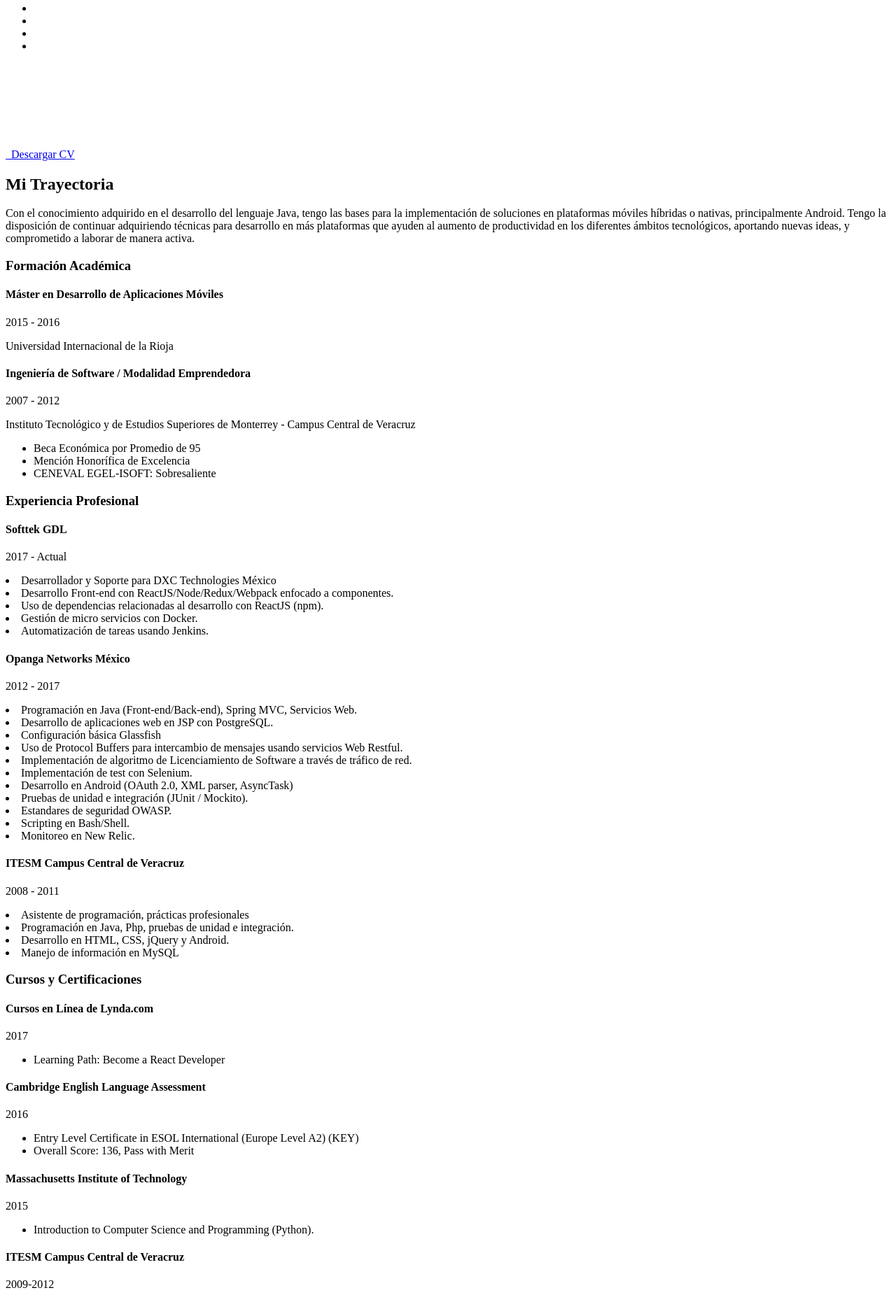
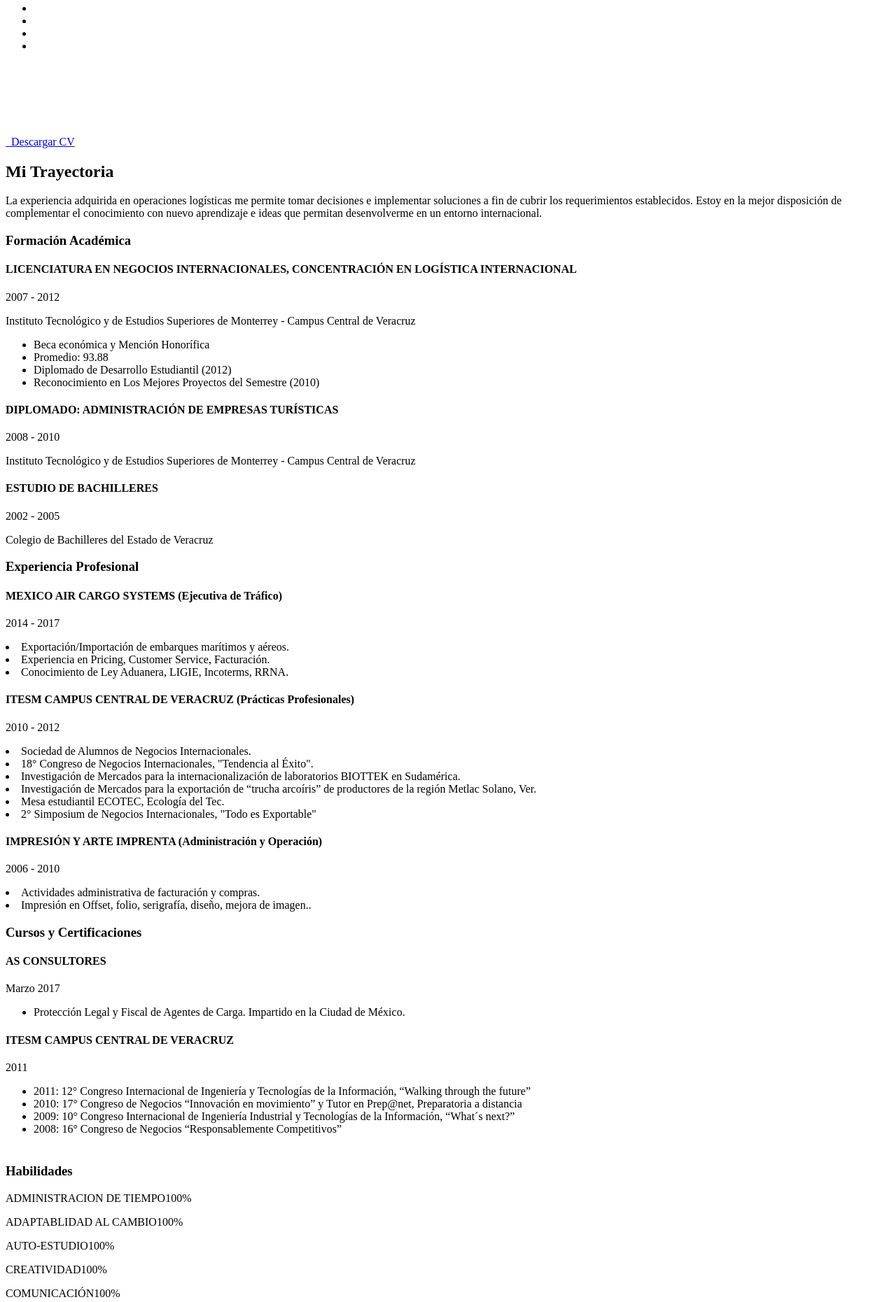
Before and after one commit to carloshglez/website, a React app: page / in a window 1280 px wide. Shown: the part 880-2741 px from the top of the page at 70% size. Built offline with nearby package versions, Linux system fonts and the light colour scheme; the HTML template or start-up script is replaced by a standard one.

Commit message:
ES content added

```diff
--- a/src/components/Resume/SkillsInfo.js
+++ b/src/components/Resume/SkillsInfo.js
@@ -35,7 +35,7 @@ export default class SkillsInfo extends React.Component {
                     <div className="col-xs-10 col-xs-offset-1 col-sm-5 col-sm-offset-1">
                         {newSortedTools[0]}
                     </div>
-                    <div className="col-xs-10 col-xs-offset-1 col-sm-5 col-sm-offset-1">
+                    <div className="col-xs-10 col-xs-offset-1 col-sm-5 col-sm-offset-1" style={{marginLeft: 30}}>
                         {newSortedTools[1]}
                     </div>
                 </div>
--- a/src/initialStateES.json
+++ b/src/initialStateES.json
@@ -1,20 +1,20 @@
 {
     "-": "-",
-    "name": "Carlos Horacio González Gordillo",
-    "mainHeader": "Ingeniero en Tecnologías Computacionales",
-    "subHeader": "Concentración en Ingeniería de Software",
+    "name": "Flor Karina Cortés Ramírez",
+    "mainHeader": "Licenciada en Negocios Internacionales",
+    "subHeader": "Concentración en Logística Internacional",
     "legalUrl": "http://creativecommons.org/licenses/by-nc-sa/3.0/",
     "legalLabel": "2018 - karinacortes",
     "contactInfo": {
         "title": "Contacto",
-        "phone": "+52 (811) 011 36 21",
-        "phoneLink": "tel:+528110113621",
-        "email": "carlos_3349@hotmail.com",
-        "emailLink": "mailto:carlos_3349@hotmail.com",
-        "linkedin": "https://mx.linkedin.com/in/carloshglez",
-        "skype": "carloshglez",
-        "skypeLink": "skype:carloshglez?call",
-        "resumePath": "carloshglez.com/cv/CV_CarlosGonzalez.pdf",
+        "phone": "+52 (271) 749 71 27",
+        "phoneLink": "+522717497127",
+        "email": "karina_1027@hotmail.com",
+        "emailLink": "mailto:karina_1027@hotmail.com",
+        "linkedin": "https://mx.linkedin.com/in/karinacr",
+        "skype": "karina.c.r",
+        "skypeLink": "skype:karina.c.r?call",
+        "resumePath": "karinacortes.com/cv/CV_Karina.pdf",
         "resumeDownloadLabel": "Descargar CV",
         "extraInfo": [
             "*Disponibilidad para viajar y cambiar de residencia.",
@@ -36,37 +36,43 @@
         "welcome": {
             "title": "¡Hola!",
             "content": [
-                "Te doy la bienvenida a mi sitio personal desarrollado con el propósito de mostrar mi experiencia profesional a través de los proyectos en los que he participado, así como las habilidades y conocimientos que he adquirido.",
-                "Me gusta el uso de los celulares, tablets y otros innovadores gadgets para la solución de problemas comunes en la vida diaria y profesional. También me siento atraido por el desarrollo en entornos móviles y web."
+                "Soy Licenciada en Negocios Internacionales con gran gusto por las operaciones logísticas a nivel nacional e internacional, a través de los diferentes modos de transporte, a fin de lograr operaciones óptimas que generen mayor valor y crecimiento profesional y personal."
             ]
         },
         "career": {
             "title": "Mi Trayectoria",
             "content": [
-                "Con el conocimiento adquirido en el desarrollo del lenguaje Java, tengo las bases para la implementación de soluciones en plataformas móviles híbridas o nativas, principalmente Android.",
-                "Tengo la disposición de continuar adquiriendo técnicas para desarrollo en más plataformas que ayuden al aumento de productividad en los diferentes ámbitos tecnológicos, aportando nuevas ideas, y comprometido a laborar de manera activa."
+                "La experiencia adquirida en operaciones logísticas me permite tomar decisiones e implementar soluciones a fin de cubrir los requerimientos establecidos. Estoy en la mejor disposición de complementar el conocimiento con nuevo aprendizaje e ideas que permitan desenvolverme en un entorno internacional."
             ]
         },
         "education": {
             "title": "Formación Académica",
             "content": [
                 {
-                    "degree": "Máster en Desarrollo de Aplicaciones Móviles",
-                    "startDate": "2015",
-                    "endDate": "2016",
-                    "school": "Universidad Internacional de la Rioja",
-                    "achievement": []
-                },
-                {
-                    "degree": "Ingeniería de Software / Modalidad Emprendedora",
+                    "degree": "LICENCIATURA EN NEGOCIOS INTERNACIONALES, CONCENTRACIÓN EN LOGÍSTICA INTERNACIONAL",
                     "startDate": "2007",
                     "endDate": "2012",
                     "school": "Instituto Tecnológico y de Estudios Superiores de Monterrey - Campus Central de Veracruz",
                     "achievement": [
-                        "Beca Económica por Promedio de 95",
-                        "Mención Honorífica de Excelencia",
-                        "CENEVAL EGEL-ISOFT: Sobresaliente"
+                        "Beca económica y Mención Honorífica",
+                        "Promedio: 93.88",
+                        "Diplomado de Desarrollo Estudiantil (2012)",
+                        "Reconocimiento en Los Mejores Proyectos del Semestre (2010)"
                     ]
+                },
+                {
+                    "degree": "DIPLOMADO: ADMINISTRACIÓN DE EMPRESAS TURÍSTICAS",
+                    "startDate": "2008",
+                    "endDate": "2010",
+                    "school": "Instituto Tecnológico y de Estudios Superiores de Monterrey - Campus Central de Veracruz",
+                    "achievement": []
+                },
+                {
+                    "degree": "ESTUDIO DE BACHILLERES",
+                    "startDate": "2002",
+                    "endDate": "2005",
+                    "school": "Colegio de Bachilleres del Estado de Veracruz",
+                    "achievement": []
                 }
             ]
         },
@@ -74,44 +80,35 @@
             "title": "Experiencia Profesional",
             "content": [
                 {
-                    "company": "Softtek GDL",
-                    "startDate": "2017",
-                    "endDate": "Actual",
+                    "company": "MEXICO AIR CARGO SYSTEMS (Ejecutiva de Tráfico)",
+                    "startDate": "2014",
+                    "endDate": "2017",
                     "summary": [
-                        "Desarrollador y Soporte para DXC Technologies México",
-                        "Desarrollo Front-end con ReactJS/Node/Redux/Webpack enfocado a componentes.",
-                        "Uso de dependencias relacionadas al desarrollo con ReactJS (npm).",
-                        "Gestión de micro servicios con Docker.",
-                        "Automatización de tareas usando Jenkins."
+                        "Exportación/Importación de embarques marítimos y aéreos.",
+                        "Experiencia en Pricing, Customer Service, Facturación.",
+                        "Conocimiento de Ley Aduanera, LIGIE, Incoterms, RRNA."
                     ]
                 },
                 {
-                    "company": "Opanga Networks México",
-                    "startDate": "2012",
-                    "endDate": "2017",
+                    "company": "ITESM CAMPUS CENTRAL DE VERACRUZ (Prácticas Profesionales)",
+                    "startDate": "2010",
+                    "endDate": "2012",
                     "summary": [
-                        "Programación en Java (Front-end/Back-end), Spring MVC, Servicios Web.",
-                        "Desarrollo de aplicaciones web en JSP con PostgreSQL.",
-                        "Configuración básica Glassfish",
-                        "Uso de Protocol Buffers para intercambio de mensajes usando servicios Web Restful.",
-                        "Implementación de algoritmo de Licenciamiento de Software a través de tráfico de red.",
-                        "Implementación de test con Selenium.",
-                        "Desarrollo en Android (OAuth 2.0, XML parser, AsyncTask)",
-                        "Pruebas de unidad e integración (JUnit / Mockito).",
-                        "Estandares de seguridad OWASP.",
-                        "Scripting en Bash/Shell.",
-                        "Monitoreo en New Relic."
+                        "Sociedad de Alumnos de Negocios Internacionales.",
+                        "18° Congreso de Negocios Internacionales, \"Tendencia al Éxito\".",
+                        "Investigación de Mercados para la internacionalización de laboratorios BIOTTEK en Sudamérica.",
+                        "Investigación de Mercados para la exportación de “trucha arcoíris” de productores de la región Metlac Solano, Ver.",
+                        "Mesa estudiantil ECOTEC, Ecología del Tec.",
+                        "2° Simposium de Negocios Internacionales, \"Todo es Exportable\""
                     ]
                 },
                 {
-                    "company": "ITESM Campus Central de Veracruz",
-                    "startDate": "2008",
-                    "endDate": "2011",
+                    "company": "IMPRESIÓN Y ARTE IMPRENTA (Administración y Operación)",
+                    "startDate": "2006",
+                    "endDate": "2010",
                     "summary": [
-                        "Asistente de programación, prácticas profesionales",
-                        "Programación en Java, Php, pruebas de unidad e integración.",
-                        "Desarrollo en HTML, CSS, jQuery y Android.",
-                        "Manejo de información en MySQL"
+                        "Actividades administrativa de facturación y compras.",
+                        "Impresión en Offset, folio, serigrafía, diseño, mejora de imagen.."
                     ]
                 }
             ]
@@ -120,89 +117,94 @@
             "title": "Cursos y Certificaciones",
             "content": [
                 {
-                    "name": "Cursos en Línea de Lynda.com",
-                    "date": "2017",
+                    "name": "AS CONSULTORES",
+                    "date": "Marzo 2017",
                     "summary": [
-                        "Learning Path: Become a React Developer"
+                        "Protección Legal y Fiscal de Agentes de Carga. Impartido en la Ciudad de México."
                     ]
                 },
                 {
-                    "name": "Cambridge English Language Assessment",
-                    "date": "2016",
+                    "name": "ITESM CAMPUS CENTRAL DE VERACRUZ",
+                    "date": "2011",
                     "summary": [
-                        "Entry Level Certificate in ESOL International (Europe Level A2) (KEY)",
-                        "Overall Score: 136, Pass with Merit"
-                    ]
-                },
-                {
-                    "name": "Massachusetts Institute of Technology",
-                    "date": "2015",
-                    "summary": [
-                        "Introduction to Computer Science and Programming (Python)."
-                    ]
-                },
-                {
-                    "name": "ITESM Campus Central de Veracruz",
-                    "date": "2009-2012",
-                    "summary": [
-                        "2012: Congreso de Ingeniería Industrial y de Sistemas C12",
-                        "2010: Curso de modelación en Maya",
-                        "2010: ACM - Latin American Regional Contest, Puebla",
-                        "2009: Programa de 5S"
+                        "2011: 12° Congreso Internacional de Ingeniería y Tecnologías de la Información, “Walking through the future”",
+                        "2010: 17° Congreso de Negocios “Innovación en movimiento” y Tutor en Prep@net, Preparatoria a distancia",
+                        "2009: 10° Congreso Internacional de Ingeniería Industrial y Tecnologías de la Información, “What´s next?”",
+                        "2008: 16° Congreso de Negocios “Responsablemente Competitivos”"
                     ]
                 }
             ]
         },
         "knowledge": {
-            "title": "Habilidades y Conocimientos",
+            "title": "Habilidades",
             "topics": [
                 {
-                    "title": "Tecnologías Web",
+                    "title": "Habilidades",
                     "tools": [
                         {
-                            "name": "JSP",
+                            "name": "ADMINISTRACION DE TIEMPO",
                             "level": 100
                         },
                         {
-                            "name": "HTML 5 / CSS 3",
+                            "name": "ADAPTABLIDAD AL CAMBIO",
                             "level": 100
                         },
                         {
-                            "name": "Javascript (jQuery, Ajax)",
-                            "level": 90
+                            "name": "AUTO-ESTUDIO",
+                            "level": 100
                         },
                         {
-                            "name": "React JS",
-                            "level": 85
+                            "name": "CREATIVIDAD",
+                            "level": 100
                         },
                         {
-                            "name": "Spring Web MVC",
-                            "level": 90
+                            "name": "COMUNICACIÓN",
+                            "level": 100
                         },
                         {
-                            "name": "Restful Web Services",
-                            "level": 80
+                            "name": "HONESTIDAD",
+                            "level": 100
                         },
                         {
-                            "name": "PHP",
-                            "level": 80
+                            "name": "INICIATIVA",
+                            "level": 100
+                        },
+                        {
+                            "name": "PERSEVERANCIA",
+                            "level": 100
+                        },
+                        {
+                            "name": "PUNTUALIDAD",
+                            "level": 100
+                        },
+                        {
+                            "name": "RESPONSABILIDAD",
+                            "level": 100
+                        },
+                        {
+                            "name": "TRABAJO BAJO PRESIÓN",
+                            "level": 100
+                        },
+                        {
+                            "name": "TRABAJO EN EQUIPO",
+                            "level": 100
                         }
                     ]
                 },
                 {
-                    "title": "Plataformas Móviles",
+                    "title": "Conocimientos",
                     "tools": [
                         {
-                            "name": "Android",
-                            "level": 90
+                            "name": "PAQUETERIA BÁSICA DE MICROSOFT OFFICE",
+                            "level": 100
                         },
                         {
-                            "name": "Híbrido (Cordova, Progressive Apps)",
-                            "level": 90
+                            "name": "DISEÑO EN COREL DRAW",
+                            "level": 100
                         },
                         {
-                            "name": "iOS",
-                            "level": 80
+                            "name": "INGLÉS, COMPETENCIA BÁSICA PROFESIONAL (527 TOEFL)",
+                            "level": 100
                         }
                     ]
                 }
```
Also changed, not shown: 3 other files (tests, documents, lock files or other folders).
